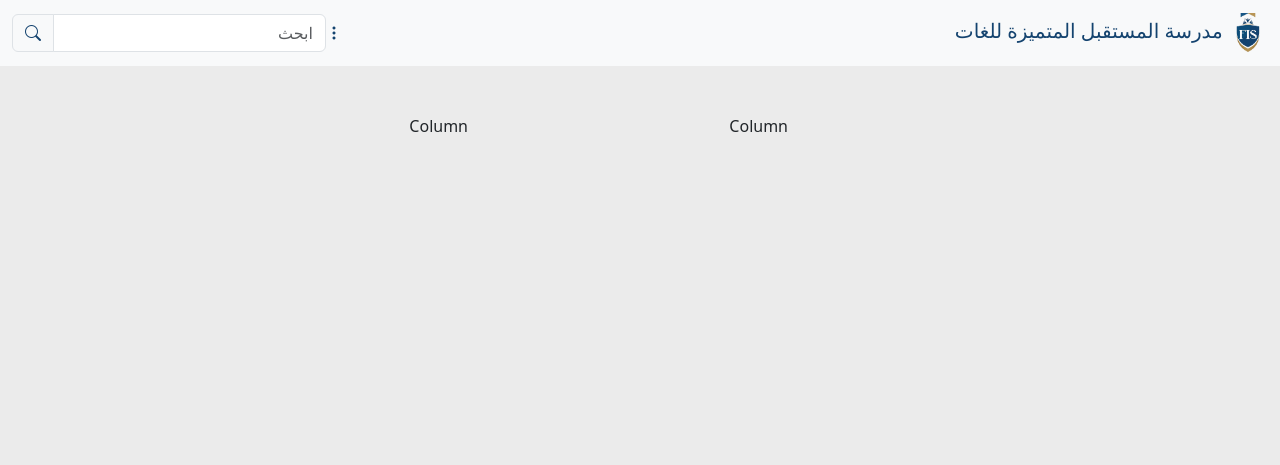
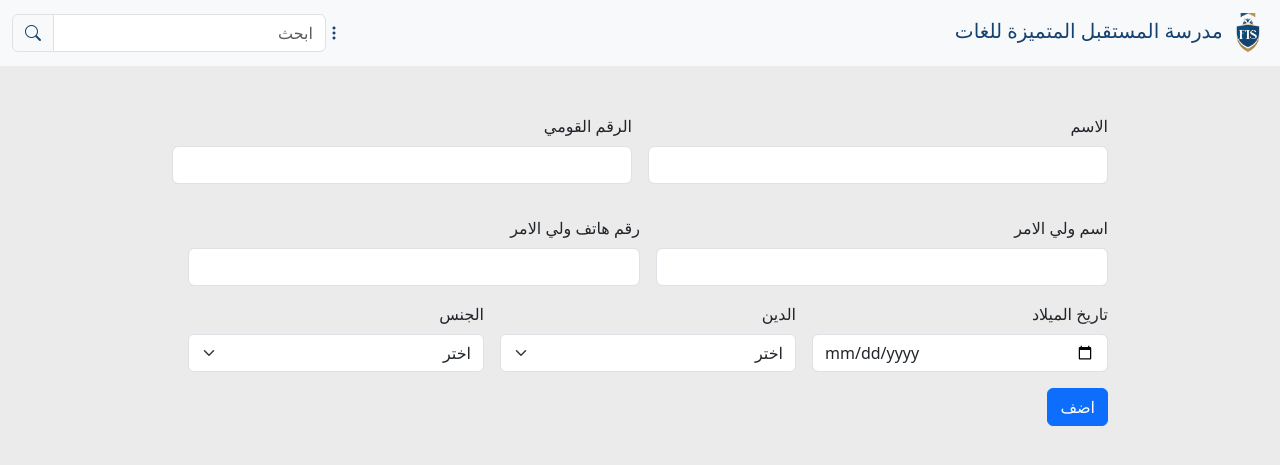
Before and after one commit to mtwins25/schoolManagementSystem, a PHP site: page / in a window 1280 px wide. Shown: the top 465 px of the page. Run offline with PHP 8.4, Linux system fonts and the light colour scheme.

Commit message:
starting work on the create feature

```diff
--- a/index.php
+++ b/index.php
@@ -163,16 +163,49 @@
     <div id="mainContent" class="container w-75  mt-5 " >
 
         <!-- main page content -->
-        <div class="row">
-            <div class="col">
+        <div class="row g-3">
+            <div class="col-md-6">
+              <label for="name" class="form-label">الاسم</label>
+              <input type="text" class="form-control" id="name">
+            </div>
+            <div class="col-md-6">
+              <label for="nId" class="form-label">الرقم القومي</label>
+              <input type="text" class="form-control" id="nId">
+            </div>
+            <div class="row g-3">
+            <div class="col-md-6">
+              <label for="guardianName" class="form-label">اسم ولي الامر</label>
+              <input type="text" class="form-control" id="guardianName">
+            </div>
+            <div class="col-md-6">
+              <label for="guardianphoneNo" class="form-label">رقم هاتف ولي الامر</label>
+              <input type="text" class="form-control" id="guardianphoneNo">
+            </div>
+            <div class="col-md-4">
+              <label for="DOB" class="form-label">تاريخ الميلاد</label>
+              <input type="date" class="form-control" id="DOB">
+            </div>
+            <div class="col-md-4">
+              <label for="religion" class="form-label">الدين</label>
+              <select class="form-select" id="religion">
+                <option selected>اختر</option>
+                <option value="مسلم">مسلم</option>
+                <option value="مسيحي">مسيحي</option>
+              </select>
+            </div>
+            <div class="col-md-4">
+              <label for="gender" class="form-label">الجنس</label>
+              <select class="form-select" id="gender">
+                <option selected>اختر</option>
+                <option value="1">ذكر</option>
+                <option value="2">أنثى</option>
+              </select>
+            </div>
 
-            </div>
-            <div class="col">
-              Column
-            </div>
-            <div class="col">
-              Column
-            </div>
+
+                <div class="col-12">
+                  <button type="submit" class="btn btn-primary">اضف</button>
+                </div>
         </div>
         <!-- end of main page content -->
     </div>
```
